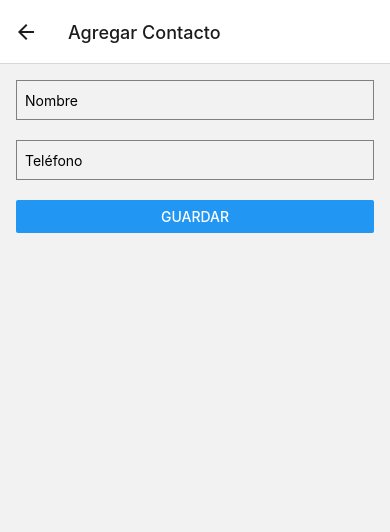
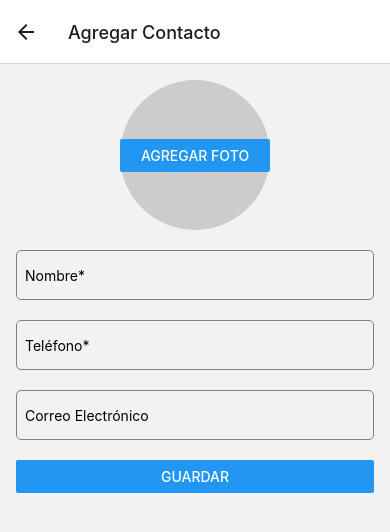
Before and after one commit to INAUTX/PY-React-Native, a React Native app: screen /AddContact in a window 390 px wide. Shown: the top 532 px of the page. Built offline with nearby package versions, Linux system fonts and the light colour scheme.

Commit message:
feat(contact): implement contact details screen and photo addition feature

```diff
--- a/src/navigation/navigation.tsx
+++ b/src/navigation/navigation.tsx
@@ -1,6 +1,7 @@
 import * as React from 'react';
 import { NavigationContainer } from '@react-navigation/native';
 import { createNativeStackNavigator } from '@react-navigation/native-stack';
+
 import ContactListScreen from '../screens/ContactListScreen';
 import AddContactScreen from '../screens/AddContactScreen';
 import DetailsContactScreen from '../screens/DetailsContactScreen';
--- a/src/screens/AddContactScreen.tsx
+++ b/src/screens/AddContactScreen.tsx
@@ -1,64 +1,123 @@
 import React, { useState } from 'react';
-import { View, TextInput, Button, StyleSheet, Alert } from 'react-native';
-import { RouteProp } from '@react-navigation/native';
+import { View, TextInput, Button, StyleSheet, Alert, Image, TouchableOpacity } from 'react-native';
+import { Contact } from '../models/Contact';
+import { addContact } from '../services/ContactService';
+import { launchCamera, launchImageLibrary, Asset, ImageLibraryOptions, CameraOptions } from 'react-native-image-picker';
 import { NativeStackNavigationProp } from '@react-navigation/native-stack';
 
-export type Contact = {
-  id: string;
-  name: string;
-  phone: string;
-  email?: string;
+type RootStackParamList = {
+  Contacts: undefined;
+  AddContact: undefined;
 };
 
-type RootStackParamList = {
-  ContactList: undefined;
-  AddContact: { addContact: (contact: Contact) => void };
+type Props = {
+  navigation: NativeStackNavigationProp<RootStackParamList, 'AddContact'>;
 };
 
-type AddContactScreenNavigationProp = NativeStackNavigationProp<RootStackParamList, 'AddContact'>;
-type AddContactScreenRouteProp = RouteProp<RootStackParamList, 'AddContact'>;
-
-type Props = {
-  navigation: AddContactScreenNavigationProp;
-  route: AddContactScreenRouteProp;
-};
-
-const AddContactScreen: React.FC<Props> = ({ navigation, route }) => {
+const AddContactScreen: React.FC<Props> = ({ navigation }) => {
   const [name, setName] = useState<string>('');
   const [phone, setPhone] = useState<string>('');
+  const [email, setEmail] = useState<string>('');
+  const [photo, setPhoto] = useState<string | undefined>(undefined);
 
-  const saveContact = () => {
+  const selectImage = () => {
+    Alert.alert(
+      'Selecciona una imagen',
+      'Elige una opción',
+      [
+        {
+          text: 'Cámara',
+          onPress: async () => {
+            const options: CameraOptions = {
+              mediaType: 'photo',
+              quality: 0.7,
+            };
+            const response = await launchCamera(options);
+            handleImageResponse(response);
+          },
+        },
+        {
+          text: 'Galería',
+          onPress: async () => {
+            const options: ImageLibraryOptions = {
+              mediaType: 'photo',
+              quality: 0.7,
+              selectionLimit: 1,
+            };
+            const response = await launchImageLibrary(options);
+            handleImageResponse(response);
+          },
+        },
+        {
+          text: 'Cancelar',
+          style: 'cancel',
+        },
+      ],
+      { cancelable: true },
+    );
+  };
 
+  const handleImageResponse = (response: any) => {
+    if (response.didCancel) {
+      console.log('El usuario canceló la selección de imagen');
+    } else if (response.errorCode) {
+      console.error('Error al seleccionar imagen:', response.errorMessage);
+    } else if (response.assets && response.assets.length > 0) {
+      const asset: Asset = response.assets[0];
+      setPhoto(asset.uri);
+    }
+  };
+
+  const saveContact = async () => {
     if (!name || !phone) {
-      Alert.alert('Error', 'Por favor, rellena todos los campos');
+      Alert.alert('Error', 'Por favor, rellena todos los campos obligatorios');
       return;
     }
 
     const newContact: Contact = {
-      id: Math.random().toString(),
+      id: Date.now().toString(),
       name,
       phone,
+      email,
+      photo,
     };
 
-    route.params.addContact(newContact);
+    await addContact(newContact);
+    Alert.alert('Éxito', 'Contacto guardado correctamente');
     navigation.goBack();
   };
 
   return (
     <View style={styles.container}>
+      <TouchableOpacity onPress={selectImage}>
+        {photo ? (
+          <Image source={{ uri: photo }} style={styles.image} />
+        ) : (
+          <View style={styles.placeholder}>
+            <Button title="Agregar Foto" onPress={selectImage} />
+          </View>
+        )}
+      </TouchableOpacity>
       <TextInput
         style={styles.input}
-        placeholder="Nombre"
+        placeholder="Nombre*"
         value={name}
         onChangeText={(text) => setName(text)}
       />
       <TextInput
         style={styles.input}
-        placeholder="Teléfono"
+        placeholder="Teléfono*"
         value={phone}
+        keyboardType="phone-pad"
         onChangeText={(text) => setPhone(text)}
       />
-
+      <TextInput
+        style={styles.input}
+        placeholder="Correo Electrónico"
+        value={email}
+        keyboardType="email-address"
+        onChangeText={(text) => setEmail(text)}
+      />
       <Button title="Guardar" onPress={saveContact} />
     </View>
   );
@@ -66,7 +125,24 @@ const AddContactScreen: React.FC<Props> = ({ navigation, route }) => {
 
 const styles = StyleSheet.create({
   container: { flex: 1, padding: 16 },
-  input: { height: 40, borderColor: 'gray', borderWidth: 1, marginBottom: 20, paddingHorizontal: 8 },
+  input: {
+    height: 50,
+    borderColor: 'gray',
+    borderWidth: 1,
+    marginBottom: 20,
+    paddingHorizontal: 8,
+    borderRadius: 5,
+  },
+  image: { width: 150, height: 150, borderRadius: 75, alignSelf: 'center', marginBottom: 20 },
+  placeholder: {
+    width: 150,
+    height: 150,
+    borderRadius: 75,
+    backgroundColor: '#ccc',
+    alignSelf: 'center',
+    justifyContent: 'center',
+    marginBottom: 20,
+  },
 });
 
 export default AddContactScreen;
--- a/src/screens/ContactListScreen.tsx
+++ b/src/screens/ContactListScreen.tsx
@@ -1,25 +1,53 @@
-import React, { useState } from 'react';
-import { View, Text, TextInput, FlatList, TouchableOpacity, StyleSheet } from 'react-native';
-import { useContacts } from '../hooks/useContacts'; // Importar el hook
-import { Contact } from './AddContactScreen';
+import React, { useEffect, useState } from 'react';
+import { View, TextInput, FlatList, TouchableOpacity, StyleSheet, Image, Text } from 'react-native';
+import { Contact } from '../models/Contact';
+import { getContacts } from '../services/ContactService';
 import { NativeStackNavigationProp } from '@react-navigation/native-stack';
 
 type RootStackParamList = {
-  ContactList: undefined;
-  AddContact: { addContact: (contact: Contact) => void };
+  Contacts: undefined;
+  AddContact: undefined;
+  DetailsContact: { contactId: string };
 };
 
-type ContactListScreenNavigationProp = NativeStackNavigationProp<RootStackParamList, 'ContactList'>;
-
 type Props = {
-  navigation: ContactListScreenNavigationProp;
+  navigation: NativeStackNavigationProp<RootStackParamList, 'Contacts'>;
 };
 
 const ContactListScreen: React.FC<Props> = ({ navigation }) => {
   const [search, setSearch] = useState<string>('');
-  const { contacts, addContact, filterContacts } = useContacts(); // Usar el hook
+  const [contacts, setContacts] = useState<Contact[]>([]);
 
-  const filteredContacts = filterContacts(search);
+  useEffect(() => {
+    const unsubscribe = navigation.addListener('focus', loadContacts);
+    return unsubscribe;
+  }, [navigation]);
+
+  const loadContacts = async () => {
+    const allContacts = await getContacts();
+    setContacts(allContacts);
+  };
+
+  const filteredContacts = contacts.filter((contact) =>
+    contact.name.toLowerCase().includes(search.toLowerCase()),
+  );
+
+  const renderItem = ({ item }: { item: Contact }) => (
+    <TouchableOpacity
+      style={styles.contactItem}
+      onPress={() => navigation.navigate('DetailsContact', { contactId: item.id })}
+    >
+      {item.photo ? (
+        <Image source={{ uri: item.photo }} style={styles.contactImage} />
+      ) : (
+        <View style={styles.contactPlaceholder} />
+      )}
+      <View style={styles.contactInfo}>
+        <Text style={styles.contactName}>{item.name}</Text>
+        <Text style={styles.contactPhone}>{item.phone}</Text>
+      </View>
+    </TouchableOpacity>
+  );
 
   return (
     <View style={styles.container}>
@@ -32,15 +60,11 @@ const ContactListScreen: React.FC<Props> = ({ navigation }) => {
       <FlatList
         data={filteredContacts}
         keyExtractor={(item) => item.id}
-        renderItem={({ item }) => (
-          <TouchableOpacity onPress={() => navigation.navigate('EditContact', { contact: item })}>
-            <Text style={styles.contact}>{item.name} - {item.phone}</Text>
-          </TouchableOpacity>
-        )}
+        renderItem={renderItem}
       />
       <TouchableOpacity
         style={styles.addButton}
-        onPress={() => navigation.navigate('AddContact', { addContact })}
+        onPress={() => navigation.navigate('AddContact')}
       >
         <Text style={styles.addButtonText}>Agregar Contacto</Text>
       </TouchableOpacity>
@@ -49,11 +73,40 @@ const ContactListScreen: React.FC<Props> = ({ navigation }) => {
 };
 
 const styles = StyleSheet.create({
-  container: { flex: 1, padding: 16 },
-  searchBar: { height: 40, borderColor: 'gray', borderWidth: 1, marginBottom: 20, paddingHorizontal: 8 },
-  contact: { padding: 16, borderBottomWidth: 1, borderBottomColor: '#ccc' },
-  addButton: { backgroundColor: '#007BFF', padding: 16, borderRadius: 5, marginTop: 20 },
-  addButtonText: { color: 'white', textAlign: 'center' },
+  container: { flex: 1 },
+  searchBar: {
+    height: 50,
+    borderColor: 'gray',
+    borderWidth: 1,
+    margin: 16,
+    paddingHorizontal: 8,
+    borderRadius: 5,
+  },
+  contactItem: {
+    flexDirection: 'row',
+    padding: 16,
+    alignItems: 'center',
+    borderBottomWidth: 1,
+    borderBottomColor: '#ccc',
+  },
+  contactImage: { width: 60, height: 60, borderRadius: 30 },
+  contactPlaceholder: {
+    width: 60,
+    height: 60,
+    borderRadius: 30,
+    backgroundColor: '#ccc',
+  },
+  contactInfo: { marginLeft: 16 },
+  contactName: { fontSize: 18, fontWeight: 'bold' },
+  contactPhone: { fontSize: 16, color: 'gray' },
+  addButton: {
+    backgroundColor: '#007BFF',
+    padding: 16,
+    borderRadius: 5,
+    margin: 16,
+    alignItems: 'center',
+  },
+  addButtonText: { color: 'white', fontSize: 18 },
 });
 
 export default ContactListScreen;
--- a/src/screens/DetailsContactScreen.tsx
+++ b/src/screens/DetailsContactScreen.tsx
@@ -1,8 +1,8 @@
 import React, { useEffect, useState } from 'react';
 import { View, Text, StyleSheet, Image } from 'react-native';
+import { Contact } from '../models/Contact';
 import { getContactById } from '../services/ContactService';
 import { NativeStackScreenProps } from '@react-navigation/native-stack';
-import { Contact } from '../models/contact';
 
 type RootStackParamList = {
   DetailsContact: { contactId: string };
```
